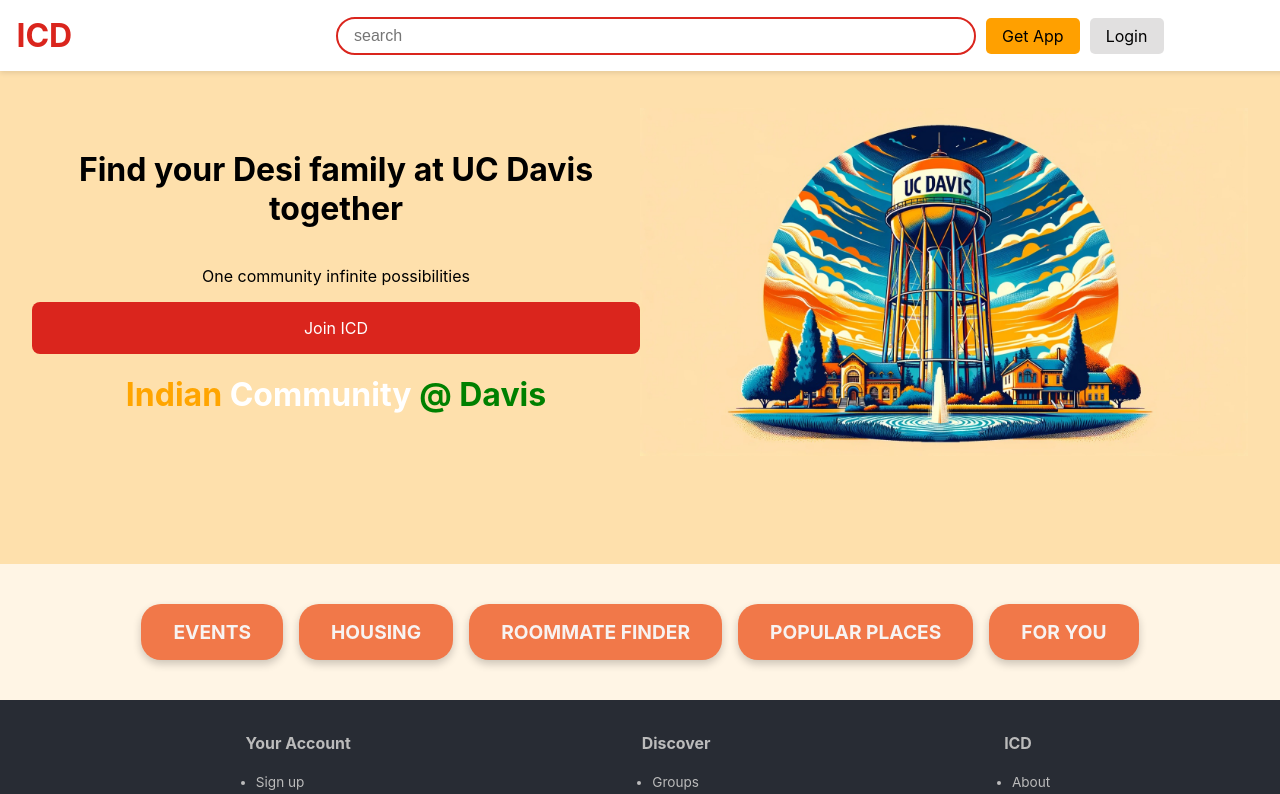
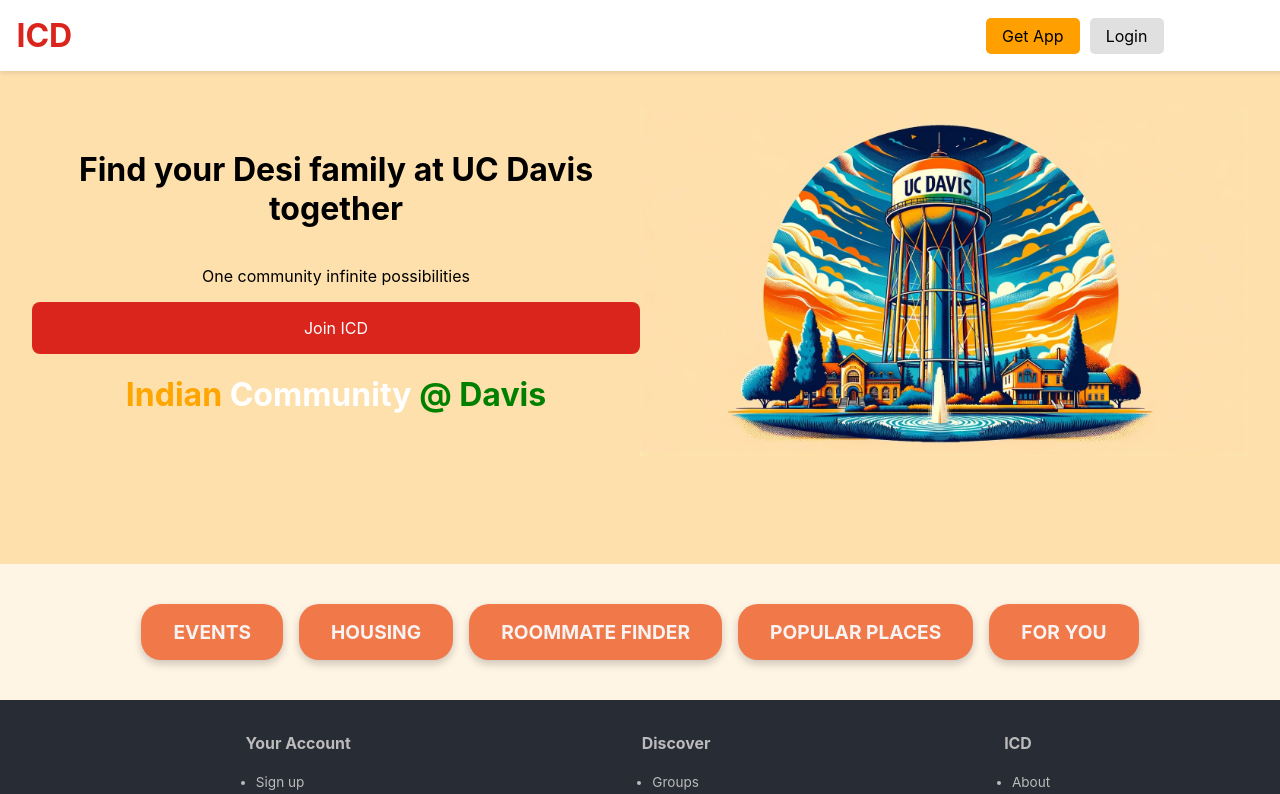
Before and after one commit to KaushalNaresh/Indian_Davis_Community, a React (Create React App) app in the folder frontend/: page / in a window 1280 px wide. Shown: the top 794 px of the page. Built offline with nearby package versions, Linux system fonts and the light colour scheme.

Commit message:
Header Updated

```diff
--- a/frontend/src/AuthContext.js
+++ b/frontend/src/AuthContext.js
@@ -2,11 +2,7 @@
 
 export const AuthContext = createContext({
   isLoggedIn: false,
-  user:{
-    name: "",
-    email: "",
-    ucdavisId: ""
-  },
+  user:{},
   login: () => {},
   logout: () => {},
   setUserDetails: () => {}
--- a/frontend/src/Header.js
+++ b/frontend/src/Header.js
@@ -20,13 +20,17 @@
         <header className="header">
             <div className="header-logo" onClick={() => handleLogoClick()}>ICD</div>
             <div className="header-search">
-                <input type="text" placeholder="search" />
+            {
+                isLoggedIn ?
+                <input type="text" placeholder="search" /> :
+                <></>
+            }
             </div>
             <div className="header-actions">
                 <Link className="action-button" to="/">Get App</Link>
                 {isLoggedIn ?
-                <Link className="action-button" to="/" onClick={() => logout()}>Logout</Link>:
-                <Link className="action-button" to="/login">Login</Link>
+                    <Link className="action-button" to="/" onClick={() => logout()}>Logout</Link>:
+                    <Link className="action-button" to="/login">Login</Link>
                 }
             </div>
         </header>
```
